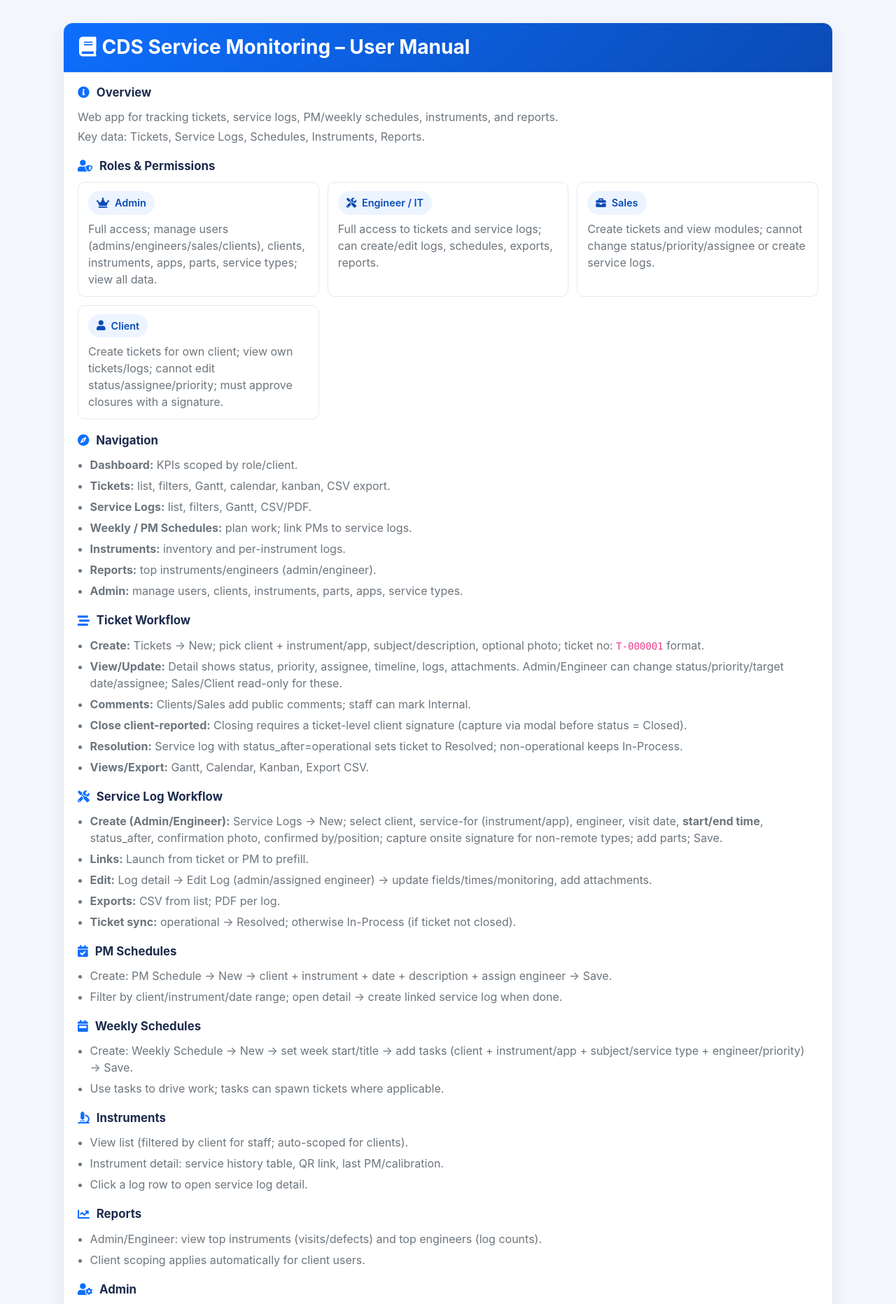
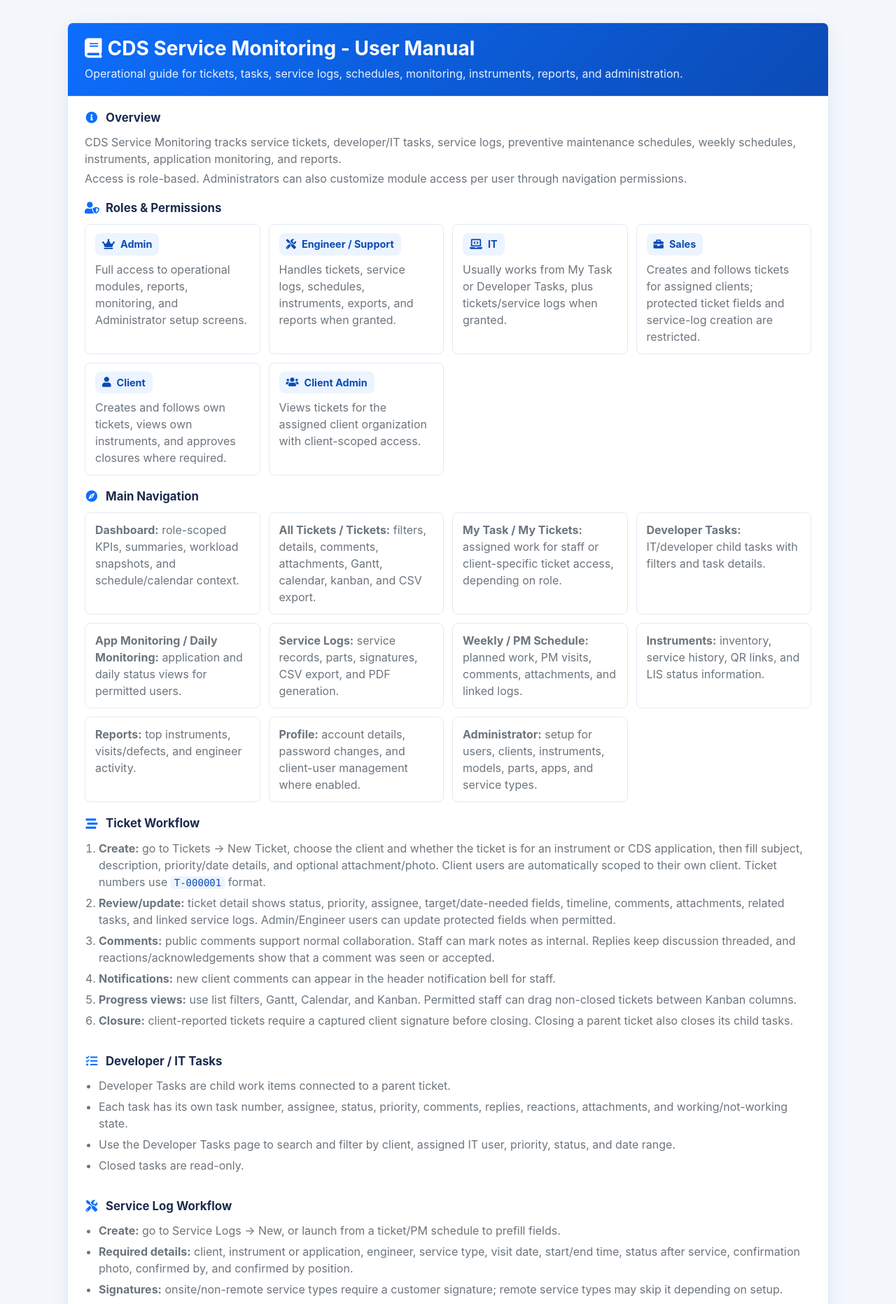
Before and after one commit to MLicayan/cds_ticketing, a Flask app: page /user-manual in a window 1280 px wide. Shown: the top 1863 px of the page at 70% size. Run offline with Flask 2, Linux system fonts and the light colour scheme.

Commit message:
Update User Manual

```diff
--- a/app/templates/user_manual.html
+++ b/app/templates/user_manual.html
@@ -3,210 +3,274 @@
 <head>
   <meta charset="UTF-8">
   <meta name="viewport" content="width=device-width, initial-scale=1.0">
-  <title>CDS Service Monitoring – User Manual</title>
+  <title>CDS Service Monitoring - User Manual</title>
   <link rel="stylesheet" href="https://cdn.jsdelivr.net/npm/bootstrap@4.6.2/dist/css/bootstrap.min.css">
   <link rel="stylesheet" href="https://cdnjs.cloudflare.com/ajax/libs/font-awesome/5.15.4/css/all.min.css">
   <style>
     :root {
       --primary: #0d6efd;
+      --primary-dark: #0b4bb5;
       --text-main: #1c2b4d;
       --muted: #6c757d;
       --card: #ffffff;
       --border: #e3e9f4;
       --bg: #f4f7fc;
     }
-    body { background: var(--bg); color: var(--text-main); font-family: "Inter", "Segoe UI", system-ui, -apple-system, sans-serif; }
-    .page { max-width: 1100px; margin: 32px auto 64px; }
-    .card {
+    body {
+      background: var(--bg);
+      color: var(--text-main);
+      font-family: "Inter", "Segoe UI", system-ui, -apple-system, sans-serif;
+    }
+    .page { max-width: 1120px; margin: 32px auto 64px; padding: 0 16px; }
+    .manual-shell {
       border: 1px solid var(--border);
-      border-radius: 14px;
+      border-radius: 8px;
       box-shadow: 0 8px 30px rgba(15,70,140,0.08);
       overflow: hidden;
       background: var(--card);
     }
-    .card-header {
-      background: linear-gradient(135deg, var(--primary), #0b4bb5);
+    .manual-header {
+      background: linear-gradient(135deg, var(--primary), var(--primary-dark));
       color: #fff;
-      padding: 18px 22px;
+      padding: 20px 24px;
       border-bottom: 1px solid #dce5f6;
     }
-    .card-header h1, .card-header h2 { margin: 0; font-weight: 700; }
+    .manual-header h1 { margin: 0; font-weight: 700; }
+    .manual-header p { margin: 6px 0 0; opacity: 0.9; }
+    .section { padding: 18px 24px 0; }
+    .section:last-child { padding-bottom: 24px; }
     .section-title {
-      display: flex; align-items: center; gap: 10px;
-      font-size: 1.05rem; font-weight: 700; color: var(--text-main);
+      display: flex;
+      align-items: center;
+      gap: 10px;
+      font-size: 1.05rem;
+      font-weight: 700;
+      color: var(--text-main);
       margin-bottom: 10px;
     }
-    .section-title i { color: var(--primary); }
-    .section { padding: 16px 20px 4px; }
+    .section-title i { color: var(--primary); width: 20px; text-align: center; }
     .muted { color: var(--muted); }
-    .pill {
-      display: inline-flex; align-items: center; gap: 8px;
-      padding: 6px 12px; border-radius: 999px;
-      background: rgba(13,110,253,0.08); color: #0b4bb5;
-      font-weight: 600; font-size: 0.9rem;
+    .role-grid, .nav-grid {
+      display: grid;
+      grid-template-columns: repeat(auto-fit, minmax(245px, 1fr));
+      gap: 12px;
     }
-    ul { padding-left: 1.1rem; }
-    li { margin-bottom: 6px; }
-    .badge-role { background: rgba(13,110,253,0.1); color: var(--text-main); border-radius: 8px; padding: 4px 8px; margin-right: 6px; font-weight: 600; }
-    .block { margin-bottom: 18px; }
-    .grid { display: grid; grid-template-columns: repeat(auto-fit, minmax(280px, 1fr)); gap: 12px; }
-    .card-lite {
+    .info-panel {
       border: 1px solid var(--border);
-      border-radius: 10px;
+      border-radius: 8px;
       padding: 12px 14px;
       background: #fff;
+      height: 100%;
     }
+    .pill {
+      display: inline-flex;
+      align-items: center;
+      gap: 8px;
+      padding: 5px 10px;
+      border-radius: 8px;
+      background: rgba(13,110,253,0.08);
+      color: var(--primary-dark);
+      font-weight: 700;
+      font-size: 0.9rem;
+      margin-bottom: 8px;
+    }
+    ul, ol { padding-left: 1.25rem; }
+    li { margin-bottom: 6px; }
     a { color: var(--primary); }
+    code {
+      color: #0b4bb5;
+      background: rgba(13,110,253,0.08);
+      padding: 1px 5px;
+      border-radius: 4px;
+    }
+    .subhead {
+      font-weight: 700;
+      color: var(--text-main);
+      margin: 12px 0 6px;
+    }
   </style>
 </head>
 <body>
   <div class="page">
-    <div class="card mb-4">
-      <div class="card-header">
-        <h1 class="h3 mb-0"><i class="fas fa-book mr-2"></i>CDS Service Monitoring – User Manual</h1>
-      </div>
-      <div class="section">
-        <div class="block">
-          <div class="section-title"><i class="fas fa-info-circle"></i> Overview</div>
-          <p class="muted mb-1">Web app for tracking tickets, service logs, PM/weekly schedules, instruments, and reports.</p>
-          <p class="muted mb-0">Key data: Tickets, Service Logs, Schedules, Instruments, Reports.</p>
+    <div class="manual-shell">
+      <div class="manual-header">
+        <h1 class="h3"><i class="fas fa-book mr-2"></i>CDS Service Monitoring - User Manual</h1>
+        <p>Operational guide for tickets, tasks, service logs, schedules, monitoring, instruments, reports, and administration.</p>
       </div>
 
-        <div class="block">
-          <div class="section-title"><i class="fas fa-user-shield"></i> Roles & Permissions</div>
-          <div class="grid">
-            <div class="card-lite">
-              <div class="pill mb-2"><i class="fas fa-crown"></i> Admin</div>
-              <div class="muted">Full access; manage users (admins/engineers/sales/clients), clients, instruments, apps, parts, service types; view all data.</div>
+      <div class="section">
+        <div class="section-title"><i class="fas fa-info-circle"></i>Overview</div>
+        <p class="muted mb-1">CDS Service Monitoring tracks service tickets, developer/IT tasks, service logs, preventive maintenance schedules, weekly schedules, instruments, application monitoring, and reports.</p>
+        <p class="muted mb-0">Access is role-based. Administrators can also customize module access per user through navigation permissions.</p>
       </div>
-            <div class="card-lite">
-              <div class="pill mb-2"><i class="fas fa-tools"></i> Engineer / IT</div>
-              <div class="muted">Full access to tickets and service logs; can create/edit logs, schedules, exports, reports.</div>
+
+      <div class="section">
+        <div class="section-title"><i class="fas fa-user-shield"></i>Roles &amp; Permissions</div>
+        <div class="role-grid">
+          <div class="info-panel">
+            <div class="pill"><i class="fas fa-crown"></i>Admin</div>
+            <div class="muted">Full access to operational modules, reports, monitoring, and Administrator setup screens.</div>
           </div>
-            <div class="card-lite">
-              <div class="pill mb-2"><i class="fas fa-briefcase"></i> Sales</div>
-              <div class="muted">Create tickets and view modules; cannot change status/priority/assignee or create service logs.</div>
+          <div class="info-panel">
+            <div class="pill"><i class="fas fa-tools"></i>Engineer / Support</div>
+            <div class="muted">Handles tickets, service logs, schedules, instruments, exports, and reports when granted.</div>
           </div>
-            <div class="card-lite">
-              <div class="pill mb-2"><i class="fas fa-user"></i> Client</div>
-              <div class="muted">Create tickets for own client; view own tickets/logs; cannot edit status/assignee/priority; must approve closures with a signature.</div>
+          <div class="info-panel">
+            <div class="pill"><i class="fas fa-laptop-code"></i>IT</div>
+            <div class="muted">Usually works from My Task or Developer Tasks, plus tickets/service logs when granted.</div>
+          </div>
+          <div class="info-panel">
+            <div class="pill"><i class="fas fa-briefcase"></i>Sales</div>
+            <div class="muted">Creates and follows tickets for assigned clients; protected ticket fields and service-log creation are restricted.</div>
+          </div>
+          <div class="info-panel">
+            <div class="pill"><i class="fas fa-user"></i>Client</div>
+            <div class="muted">Creates and follows own tickets, views own instruments, and approves closures where required.</div>
+          </div>
+          <div class="info-panel">
+            <div class="pill"><i class="fas fa-users"></i>Client Admin</div>
+            <div class="muted">Views tickets for the assigned client organization with client-scoped access.</div>
           </div>
         </div>
       </div>
 
-        <div class="block">
-          <div class="section-title"><i class="fas fa-compass"></i> Navigation</div>
+      <div class="section">
+        <div class="section-title"><i class="fas fa-compass"></i>Main Navigation</div>
+        <div class="nav-grid muted">
+          <div class="info-panel"><strong>Dashboard:</strong> role-scoped KPIs, summaries, workload snapshots, and schedule/calendar context.</div>
+          <div class="info-panel"><strong>All Tickets / Tickets:</strong> filters, details, comments, attachments, Gantt, calendar, kanban, and CSV export.</div>
+          <div class="info-panel"><strong>My Task / My Tickets:</strong> assigned work for staff or client-specific ticket access, depending on role.</div>
+          <div class="info-panel"><strong>Developer Tasks:</strong> IT/developer child tasks with filters and task details.</div>
+          <div class="info-panel"><strong>App Monitoring / Daily Monitoring:</strong> application and daily status views for permitted users.</div>
+          <div class="info-panel"><strong>Service Logs:</strong> service records, parts, signatures, CSV export, and PDF generation.</div>
+          <div class="info-panel"><strong>Weekly / PM Schedule:</strong> planned work, PM visits, comments, attachments, and linked logs.</div>
+          <div class="info-panel"><strong>Instruments:</strong> inventory, service history, QR links, and LIS status information.</div>
+          <div class="info-panel"><strong>Reports:</strong> top instruments, visits/defects, and engineer activity.</div>
+          <div class="info-panel"><strong>Profile:</strong> account details, password changes, and client-user management where enabled.</div>
+          <div class="info-panel"><strong>Administrator:</strong> setup for users, clients, instruments, models, parts, apps, and service types.</div>
+        </div>
+      </div>
+
+      <div class="section">
+        <div class="section-title"><i class="fas fa-stream"></i>Ticket Workflow</div>
+        <ol class="muted">
+          <li><strong>Create:</strong> go to Tickets -&gt; New Ticket, choose the client and whether the ticket is for an instrument or CDS application, then fill subject, description, priority/date details, and optional attachment/photo. Client users are automatically scoped to their own client. Ticket numbers use <code>T-000001</code> format.</li>
+          <li><strong>Review/update:</strong> ticket detail shows status, priority, assignee, target/date-needed fields, timeline, comments, attachments, related tasks, and linked service logs. Admin/Engineer users can update protected fields when permitted.</li>
+          <li><strong>Comments:</strong> public comments support normal collaboration. Staff can mark notes as internal. Replies keep discussion threaded, and reactions/acknowledgements show that a comment was seen or accepted.</li>
+          <li><strong>Notifications:</strong> new client comments can appear in the header notification bell for staff.</li>
+          <li><strong>Progress views:</strong> use list filters, Gantt, Calendar, and Kanban. Permitted staff can drag non-closed tickets between Kanban columns.</li>
+          <li><strong>Closure:</strong> client-reported tickets require a captured client signature before closing. Closing a parent ticket also closes its child tasks.</li>
+        </ol>
+      </div>
+
+      <div class="section">
+        <div class="section-title"><i class="fas fa-tasks"></i>Developer / IT Tasks</div>
         <ul class="muted">
-            <li><strong>Dashboard:</strong> KPIs scoped by role/client.</li>
-            <li><strong>Tickets:</strong> list, filters, Gantt, calendar, kanban, CSV export.</li>
-            <li><strong>Service Logs:</strong> list, filters, Gantt, CSV/PDF.</li>
-            <li><strong>Weekly / PM Schedules:</strong> plan work; link PMs to service logs.</li>
-            <li><strong>Instruments:</strong> inventory and per-instrument logs.</li>
-            <li><strong>Reports:</strong> top instruments/engineers (admin/engineer).</li>
-            <li><strong>Admin:</strong> manage users, clients, instruments, parts, apps, service types.</li>
+          <li>Developer Tasks are child work items connected to a parent ticket.</li>
+          <li>Each task has its own task number, assignee, status, priority, comments, replies, reactions, attachments, and working/not-working state.</li>
+          <li>Use the Developer Tasks page to search and filter by client, assigned IT user, priority, status, and date range.</li>
+          <li>Closed tasks are read-only.</li>
         </ul>
       </div>
 
-        <div class="block">
-          <div class="section-title"><i class="fas fa-stream"></i> Ticket Workflow</div>
+      <div class="section">
+        <div class="section-title"><i class="fas fa-tools"></i>Service Log Workflow</div>
         <ul class="muted">
-            <li><strong>Create:</strong> Tickets → New; pick client + instrument/app, subject/description, optional photo; ticket no: <code>T-000001</code> format.</li>
-            <li><strong>View/Update:</strong> Detail shows status, priority, assignee, timeline, logs, attachments. Admin/Engineer can change status/priority/target date/assignee; Sales/Client read-only for these.</li>
-            <li><strong>Comments:</strong> Clients/Sales add public comments; staff can mark Internal.</li>
-            <li><strong>Close client-reported:</strong> Closing requires a ticket-level client signature (capture via modal before status = Closed).</li>
-            <li><strong>Resolution:</strong> Service log with status_after=operational sets ticket to Resolved; non-operational keeps In-Process.</li>
-            <li><strong>Views/Export:</strong> Gantt, Calendar, Kanban, Export CSV.</li>
+          <li><strong>Create:</strong> go to Service Logs -&gt; New, or launch from a ticket/PM schedule to prefill fields.</li>
+          <li><strong>Required details:</strong> client, instrument or application, engineer, service type, visit date, start/end time, status after service, confirmation photo, confirmed by, and confirmed by position.</li>
+          <li><strong>Signatures:</strong> onsite/non-remote service types require a customer signature; remote service types may skip it depending on setup.</li>
+          <li><strong>Parts:</strong> add parts with quantity, price, total, and warranty flag as needed.</li>
+          <li><strong>Monitoring:</strong> mark logs for monitoring and set monitored days where applicable.</li>
+          <li><strong>Ticket sync:</strong> operational logs move linked tickets to Fix/Completed/Resolved; non-operational logs keep or return them to In-Process if not closed.</li>
+          <li><strong>Exports:</strong> CSV from the Service Logs list and PDF from the log detail page.</li>
         </ul>
       </div>
 
-        <div class="block">
-          <div class="section-title"><i class="fas fa-tools"></i> Service Log Workflow</div>
+      <div class="section">
+        <div class="section-title"><i class="fas fa-calendar-check"></i>Preventive Maintenance Schedule</div>
         <ul class="muted">
-            <li><strong>Create (Admin/Engineer):</strong> Service Logs → New; select client, service-for (instrument/app), engineer, visit date, <strong>start/end time</strong>, status_after, confirmation photo, confirmed by/position; capture onsite signature for non-remote types; add parts; Save.</li>
-            <li><strong>Links:</strong> Launch from ticket or PM to prefill.</li>
-            <li><strong>Edit:</strong> Log detail → Edit Log (admin/assigned engineer) → update fields/times/monitoring, add attachments.</li>
-            <li><strong>Exports:</strong> CSV from list; PDF per log.</li>
-            <li><strong>Ticket sync:</strong> operational → Resolved; otherwise In-Process (if ticket not closed).</li>
+          <li>Create PM work from PM Schedule -&gt; New with client, instrument, date, description, task duration, and assigned engineer.</li>
+          <li>PM numbers are generated automatically.</li>
+          <li>Use filters by client, instrument, and date range to find planned work.</li>
+          <li>Open PM detail to add comments, upload attachments, assign/reassign work, edit the schedule, or create a linked service log when completed.</li>
         </ul>
       </div>
 
-        <div class="block">
-          <div class="section-title"><i class="fas fa-calendar-check"></i> PM Schedules</div>
+      <div class="section">
+        <div class="section-title"><i class="fas fa-calendar-week"></i>Weekly Schedule</div>
         <ul class="muted">
-            <li>Create: PM Schedule → New → client + instrument + date + description + assign engineer → Save.</li>
-            <li>Filter by client/instrument/date range; open detail → create linked service log when done.</li>
+          <li>Create a weekly plan from Weekly Schedule -&gt; New.</li>
+          <li>Set the week start and title, then add task rows for client, instrument/application, service type, subject, notes, engineer, priority, and optional PM schedule.</li>
+          <li>Weekly task rows help drive planned work and can link back to tickets/PM schedules where applicable.</li>
         </ul>
       </div>
 
-        <div class="block">
-          <div class="section-title"><i class="fas fa-calendar-week"></i> Weekly Schedules</div>
+      <div class="section">
+        <div class="section-title"><i class="fas fa-microscope"></i>Instruments</div>
         <ul class="muted">
-            <li>Create: Weekly Schedule → New → set week start/title → add tasks (client + instrument/app + subject/service type + engineer/priority) → Save.</li>
-            <li>Use tasks to drive work; tasks can spawn tickets where applicable.</li>
+          <li>Instruments are scoped by client access.</li>
+          <li>The list shows inventory details such as client, model, serial number, installation/warranty dates, status, and LIS connection information.</li>
+          <li>Instrument detail pages show service history, linked tickets/logs, last maintenance/calibration context, and QR access.</li>
         </ul>
       </div>
 
-        <div class="block">
-          <div class="section-title"><i class="fas fa-microscope"></i> Instruments</div>
+      <div class="section">
+        <div class="section-title"><i class="fas fa-desktop"></i>Application &amp; Daily Monitoring</div>
         <ul class="muted">
-            <li>View list (filtered by client for staff; auto-scoped for clients).</li>
-            <li>Instrument detail: service history table, QR link, last PM/calibration.</li>
-            <li>Click a log row to open service log detail.</li>
+          <li>App Monitoring summarizes current CDS application/integration status.</li>
+          <li>Daily Monitoring provides a day-by-day monitoring view.</li>
+          <li>Monitoring pages are available only when the user has the matching navigation permission.</li>
         </ul>
       </div>
 
-        <div class="block">
-          <div class="section-title"><i class="fas fa-chart-line"></i> Reports</div>
+      <div class="section">
+        <div class="section-title"><i class="fas fa-chart-line"></i>Reports</div>
         <ul class="muted">
-            <li>Admin/Engineer: view top instruments (visits/defects) and top engineers (log counts).</li>
-            <li>Client scoping applies automatically for client users.</li>
+          <li>Reports are available to Admin and permitted Engineer users.</li>
+          <li>Report data includes top instruments by visits/defects and engineer activity/log counts.</li>
+          <li>Client-scoped users only see data allowed by their client assignment.</li>
         </ul>
       </div>
 
-        <div class="block">
-          <div class="section-title"><i class="fas fa-user-cog"></i> Admin</div>
+      <div class="section">
+        <div class="section-title"><i class="fas fa-user-cog"></i>Profile</div>
         <ul class="muted">
-            <li>Users: manage Admins, Engineers/IT, Sales, Clients (username, full name, password, role, optional client).</li>
-            <li>Clients: create/edit; map apps; add client users.</li>
-            <li>Instruments/Apps/Service Types/Parts: manage reference data.</li>
+          <li>Use Profile to update account details and password.</li>
+          <li>Client Admin users may manage users under their assigned client when enabled.</li>
         </ul>
       </div>
 
-        <div class="block">
-          <div class="section-title"><i class="fas fa-signature"></i> Attachments & Signatures</div>
+      <div class="section">
+        <div class="section-title"><i class="fas fa-cogs"></i>Administrator Setup</div>
         <ul class="muted">
-            <li>Uploads stored per module (tickets, service logs, PM schedules).</li>
-            <li>Ticket closure (client-reported) requires a ticket-level signature captured on status change.</li>
-            <li>Service logs require onsite signatures for non-remote types.</li>
+          <li><strong>System Setup:</strong> manage navigation permissions available to users.</li>
+          <li><strong>Users:</strong> manage Admins, Engineers/IT, Sales, and client users.</li>
+          <li><strong>Clients:</strong> maintain client records, contacts, assigned sales, status, mapped CDS applications, and client users.</li>
+          <li><strong>Instruments and Models:</strong> maintain instruments, client links, model code, brand, and machine type.</li>
+          <li><strong>Parts, CDS Application, Service Types:</strong> maintain operational reference data.</li>
         </ul>
       </div>
 
-        <div class="block">
-          <div class="section-title"><i class="fas fa-file-export"></i> Exports</div>
+      <div class="section">
+        <div class="section-title"><i class="fas fa-signature"></i>Attachments, Signatures &amp; Exports</div>
         <ul class="muted">
-            <li>Tickets: Export CSV (Tickets page).</li>
-            <li>Service Logs: Export CSV (logs list); PDF per log.</li>
+          <li>Tickets, ticket tasks, service logs, and PM schedules support attachments.</li>
+          <li>Ticket closure signatures are stored as ticket attachments.</li>
+          <li>Service log customer signatures are stored as service log attachments, and confirmation photos are required for service log creation.</li>
+          <li>Tickets export to CSV from the Tickets page. Service Logs export to CSV from the list and PDF from log detail.</li>
         </ul>
       </div>
 
-        <div class="block">
-          <div class="section-title"><i class="fas fa-wrench"></i> Admin Setup</div>
-          <ul class="muted">
-            <li>Create users under Admin (Admins, Engineers/IT, Sales, Clients).</li>
-            <li>Configure upload folders: <code>UPLOAD_FOLDER_TICKETS</code>, <code>UPLOAD_FOLDER_SERVICE_LOGS</code>, <code>UPLOAD_FOLDER_PM_SCHEDULES</code>.</li>
-            <li>Legacy scrypt hashes on older Python are supported; new passwords use PBKDF2.</li>
+      <div class="section">
+        <div class="section-title"><i class="fas fa-life-ring"></i>Troubleshooting</div>
+        <ul class="muted mb-0">
+          <li><strong>Cannot see a module:</strong> ask an admin to check role and navigation permissions.</li>
+          <li><strong>Cannot close a client-reported ticket:</strong> capture and submit the closure signature in the modal.</li>
+          <li><strong>Cannot edit a ticket/task:</strong> closed items and protected fields may be read-only for your role.</li>
+          <li><strong>Service log save is blocked:</strong> check client, target instrument/application, engineer, service type, visit date, confirmation photo, confirmed by details, and required signature.</li>
+          <li><strong>Missing service time in PDF:</strong> edit the service log and fill Start Time and End Time.</li>
+          <li><strong>Client sees too little or too much data:</strong> verify the user's client assignment and whether the account is Client or Client Admin.</li>
         </ul>
-        </div>
-
-        <div class="block mb-3">
-          <div class="section-title"><i class="fas fa-life-ring"></i> Troubleshooting</div>
-          <ul class="muted">
-            <li>Cannot close client-reported ticket: capture a ticket signature in the closure modal.</li>
-            <li>Service log save blocked: check required fields (client, target, engineer, visit date, photo, signature for onsite).</li>
-            <li>Missing start/end time: edit the log; PDFs reflect these fields.</li>
-            <li>Permission errors: confirm role (Sales/Client are read-only for many actions).</li>
-          </ul>
-        </div>
       </div>
     </div>
   </div>
```
Also changed, not shown: USER_MANUAL.md (+121 -100 lines). Lines whose indentation alone changed are shown as unchanged.
